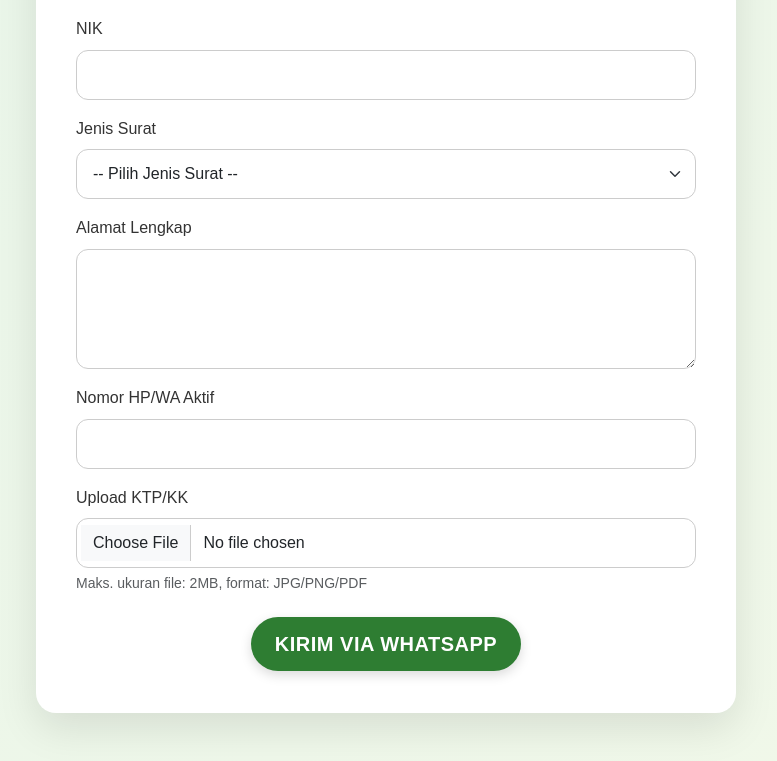
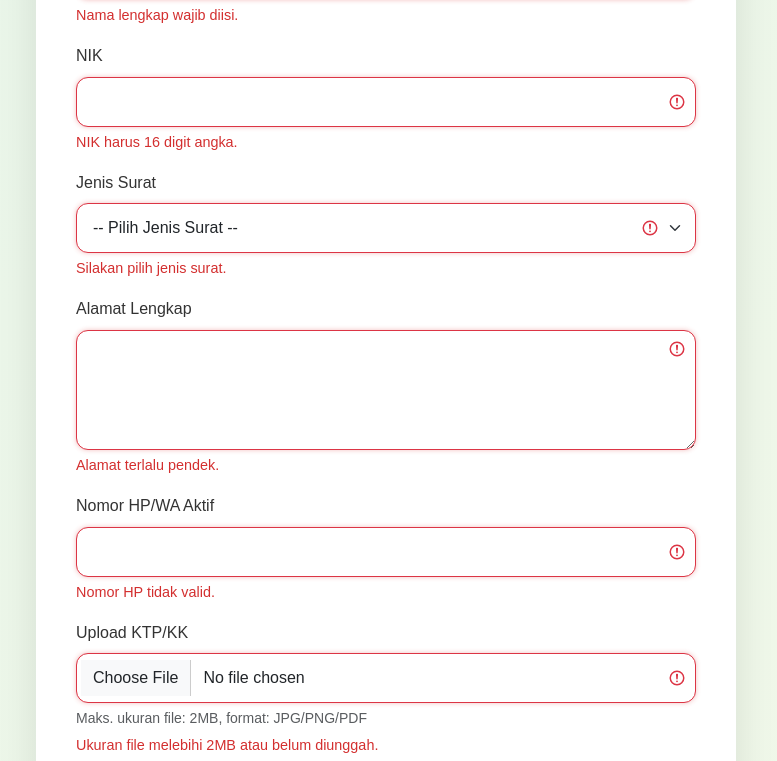
Before and after one commit to MezuEX/DesaSukamaju, a plain HTML site: page form/index.html in a window 1280 px wide. Both pictures are taken after a click on the button "KIRIM VIA WHATSAPP". Shown: the part 230-991 px from the top of the page, without its empty margins (254-1031 px from the left). Drawn offline with nearby package versions, Linux system fonts and the light colour scheme.

Commit message:
Add files via upload

```diff
--- a/css/form.css
+++ b/css/form.css
@@ -105,6 +105,23 @@ textarea.form-control {
 }
 
 /* =============================================
+   ERROR MESSAGE STYLING
+   ============================================= */
+.invalid-feedback {
+    color: #d32f2f;
+    font-size: 0.9rem;
+    margin-top: 0.25rem;
+    display: none;
+}
+
+input.is-invalid,
+select.is-invalid,
+textarea.is-invalid {
+    border-color: #d32f2f;
+    box-shadow: 0 0 5px rgba(211, 47, 47, 0.3);
+}
+
+/* =============================================
    RESPONSIVE DESIGN
    ============================================= */
 @media (max-width: 768px) {
--- /dev/null
+++ b/js/form.js
@@ -0,0 +1,90 @@
+function kirimWA() {
+    let valid = true;
+
+    const nama = document.getElementById("namaLengkap");
+    const nik = document.getElementById("nik");
+    const jenisSurat = document.getElementById("jenisSurat");
+    const alamat = document.getElementById("alamat");
+    const nomorHp = document.getElementById("nomorHp");
+    const upload = document.getElementById("uploadBerkas");
+
+    // Validasi Nama
+    if (nama.value.trim() === "") {
+        nama.classList.add("is-invalid");
+        nama.nextElementSibling.style.display = "block";
+        valid = false;
+    } else {
+        nama.classList.remove("is-invalid");
+        nama.nextElementSibling.style.display = "none";
+    }
+
+    // Validasi NIK
+    if (!/^\d{16}$/.test(nik.value.trim())) {
+        nik.classList.add("is-invalid");
+        nik.nextElementSibling.textContent = "NIK harus 16 digit angka.";
+        nik.nextElementSibling.style.display = "block";
+        valid = false;
+    } else {
+        nik.classList.remove("is-invalid");
+        nik.nextElementSibling.style.display = "none";
+    }
+
+    // Validasi Jenis Surat
+    if (jenisSurat.selectedIndex === 0) {
+        jenisSurat.classList.add("is-invalid");
+        jenisSurat.nextElementSibling.style.display = "block";
+        valid = false;
+    } else {
+        jenisSurat.classList.remove("is-invalid");
+        jenisSurat.nextElementSibling.style.display = "none";
+    }
+
+    // Validasi Alamat
+    if (alamat.value.trim().length < 10) {
+        alamat.classList.add("is-invalid");
+        alamat.nextElementSibling.textContent = "Alamat terlalu pendek.";
+        alamat.nextElementSibling.style.display = "block";
+        valid = false;
+    } else {
+        alamat.classList.remove("is-invalid");
+        alamat.nextElementSibling.style.display = "none";
+    }
+
+    // Validasi Nomor HP
+    if (!/^08\d{8,12}$/.test(nomorHp.value.trim())) {
+        nomorHp.classList.add("is-invalid");
+        nomorHp.nextElementSibling.textContent = "Nomor HP tidak valid.";
+        nomorHp.nextElementSibling.style.display = "block";
+        valid = false;
+    } else {
+        nomorHp.classList.remove("is-invalid");
+        nomorHp.nextElementSibling.style.display = "none";
+    }
+
+    // Validasi Upload File
+    const file = upload.files[0];
+    if (!file || file.size > 2 * 1024 * 1024) {
+        upload.classList.add("is-invalid");
+        upload.nextElementSibling.nextElementSibling.textContent = "Ukuran file melebihi 2MB atau belum diunggah.";
+        upload.nextElementSibling.nextElementSibling.style.display = "block";
+        valid = false;
+    } else {
+        upload.classList.remove("is-invalid");
+        upload.nextElementSibling.nextElementSibling.style.display = "none";
+    }
+
+    // Jika ada yang tidak valid, hentikan
+    if (!valid) return;
+
+    // Jika valid, kirim pesan ke WhatsApp
+    const pesan = `Halo Admin Desa Sukamaju, saya ingin mengajukan permohonan surat:\n\n` +
+        `📄 Jenis Surat: ${jenisSurat.value}\n` +
+        `👤 Nama: ${nama.value}\n` +
+        `🆔 NIK: ${nik.value}\n` +
+        `🏠 Alamat: ${alamat.value}\n` +
+        `📱 No HP: ${nomorHp.value}`;
+
+    const nomorTujuan = "621234567890";
+    const link = `https://wa.me/${nomorTujuan}?text=${encodeURIComponent(pesan)}`;
+    window.open(link, '_blank');
+}
```
Also changed, not shown: assets/formulir/index.html (added), assets/foto/index.html (added), assets/icon/index.html (added), assets/index.html (added), assets/peta/index.html (added), css/index.html (added), js/index.html (added).
